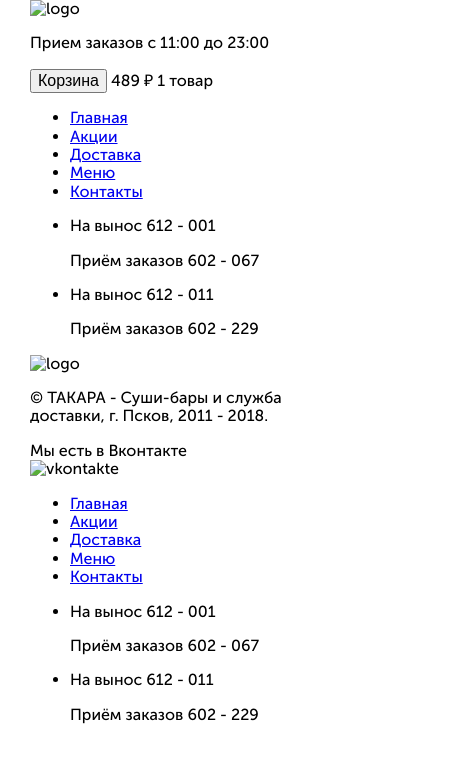
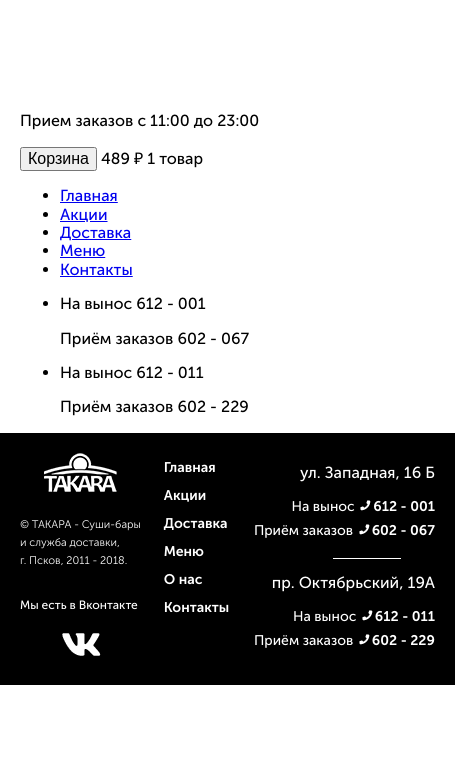
Before and after one commit to Skaper777/takara, a website: page index.html in a window 390 px wide. Shown: the whole page, 455 px wide, since content can reach past the window. Drawn offline with Linux system fonts and the light colour scheme; files whose address does not match are found by name.

Commit message:
foooteer

```diff
--- a/index.html
+++ b/index.html
@@ -1,11 +1,13 @@
 <!DOCTYPE html>
 <html>
+
 <head>
   <meta charset="utf-8">
   <meta name="viewport" content="width=device-width,initial-scale=1">
   <link rel="stylesheet" href="css/style.min.css">
   <title>Takara</title>
 </head>
+
 <body class="page">
   <header class="page-header">
     <div class="page-header__wrapper wrapper">
@@ -94,17 +96,20 @@
   <footer class="page-footer">
     <div class="page-footer__wrapper wrapper">
       <div class="page-footer__left">
-                <div class="page-footer__logo">
-                    <img class="page-footer__logo-img" src="footer-logo.png" alt="logo">
-                </div>
+        <a href="index.html" class="page-footer__logo">
+          <picture>
+            <source media="(max-width: 750px)" srcset="img/footer/logo-mobile.png">
+            <img class="page-footer__logo-img" src="img/footer/logo.png" alt="logo" width="116px">
+          </picture>
+        </a>
         <p class="page-footer__left-copyright">
-                    © ТАКАРА - Суши-бары и служба доставки, г. Псков, 2011 - 2018.
+          © ТАКАРА - Суши-бары и служба доставки,<br> г. Псков, 2011 - 2018.
         </p>
         <div class="page-footer__left-social">
           <span class="page-footer__left-span">Мы есть в Вконтакте</span>
-                    <div class="page-footer__left-vk">
-                        <img class="page-footer__left-vk-img" src="vk.png" alt="vkontakte">
-                    </div>
+          <a href="https://vk.com/takara.pskov" class="page-footer__left-vk">
+            <img class="page-footer__left-vk-img" src="img/footer/vk.png" alt="vkontakte">
+          </a>
         </div>
       </div>
       <nav class="page-footer__nav">
@@ -121,6 +126,9 @@
           <li class="page-footer__nav-item">
             <a class="page-footer__nav-link" href="menu.html">Меню</a>
           </li>
+          <li class="page-footer__nav-item hidden-item">
+            <a class="page-footer__nav-link" href="about.html">О нас</a>
+          </li>
           <li class="page-footer__nav-item">
             <a class="page-footer__nav-link" href="contacts.html">Контакты</a>
           </li>
@@ -129,26 +137,31 @@
       <div class="page-footer__contacts footer-contacts">
         <ul class="footer-contacts__list">
           <li class="footer-contacts__item">
-                        <p class="footer-contacts__item-title"></p>
+            <p class="footer-contacts__item-title">ул. Западная, 16 Б</p>
+            <div class="footer-contacts__item-txt">
               <p class="footer-contacts__item-delivery">На вынос
-                            <span class="footer-contacts__item-delivery-tel">612 - 001</span>
+                <a href="tel:612-001" class="footer-contacts__item-delivery-tel">612 - 001
+              </a></p>
+              <p class="footer-contacts__item-orders">Приём заказов
+                <a href="tel:602-067" class="footer-contacts__item-orders-tel">602 - 067</a>
+              </p>
+            </div>
+          </li>
+          <li class="footer-contacts__item">
+            <p class="footer-contacts__item-title">пр. Октябрьский, 19А</p>
+            <div class="footer-contacts__item-txt">
+              <p class="footer-contacts__item-delivery">На вынос
+                <a href="tel:612-011" class="footer-contacts__item-delivery-tel">612 - 011</a>
               </p>
               <p class="footer-contacts__item-orders">Приём заказов
-                            <span class="footer-contacts__item-orders-tel">602 - 067</span>
+                <a href="tel:602-229" class="footer-contacts__item-orders-tel">602 - 229</a>
               </p>
-                    </li>
-                    <li class="footer-contacts__item">
-                        <p class="footer-contacts__item-title"></p>
-                        <p class="footer-contacts__item-delivery">На вынос
-                            <span class="footer-contacts__item-delivery-tel">612 - 011</span>
-                        </p>
-                        <p class="footer-contacts__item-orders">Приём заказов
-                            <span class="footer-contacts__item-orders-tel">602 - 229</span>
-                        </p>
+            </div>
           </li>
         </ul>
       </div>
     </div>
   </footer>
 </body>
+
 </html>
--- /dev/null
+++ b/less/blocks/footer-contacts.less
@@ -0,0 +1,81 @@
+.footer-contacts__list {
+  display: flex;
+  position: relative;
+  flex-direction: column;
+  width: 230px;
+  margin: 0;
+
+  @media (max-width: @tablet) {
+    width: 192px;
+
+    &::before {
+      content: "";
+      position: absolute;
+      top: 125px;
+      left: 90px;
+      width: 68px;
+      height: 1px;
+      background: white;
+    }
+  }
+}
+
+.footer-contacts__item {
+  margin-top: 35px;
+  text-align: end;
+
+  @media (max-width: @tablet) {
+    margin-top: 25px;
+  }
+}
+
+.footer-contacts__item-title {
+  display: inline;
+  font-size: 18px;
+  line-height: 30px;
+  font-weight: 500;
+  box-shadow: inset 0 -1px currentColor;
+
+  @media (max-width: @tablet) {
+    font-size: 16px;
+    box-shadow: none;
+  }
+}
+
+.footer-contacts__item-txt {
+  line-height: 24px;
+  margin-top: 12px;
+
+  @media (max-width: @tablet) {
+    font-size: 14px;
+    margin-top: 7px;
+  }
+}
+
+.footer-contacts__item-delivery-tel,
+.footer-contacts__item-orders-tel {
+  position: relative;
+  padding-left: 30px;
+  font-weight: 700;
+  transition: 0.3s;
+
+  @media (max-width: @tablet) {
+    padding-left: 15px;
+  }
+
+  &:hover,
+  &:active,
+  &:focus {
+    color: @red;
+  }
+
+  &::before {
+    content: url(../img/footer/tel.png);
+    position: absolute;
+    left: 10px;
+
+    @media (max-width: @tablet) {
+      left: 2px;
+    }
+  }
+}
--- a/less/blocks/page-footer.less
+++ b/less/blocks/page-footer.less
@@ -0,0 +1,131 @@
+.page-footer {
+  background-color: black;
+  color: white;
+
+  a {
+    text-decoration: none;
+    color: white;
+  }
+
+  ul {
+    list-style: none;
+    padding: 0;
+  }
+
+  p {
+    margin: 0;
+  }
+}
+
+.page-footer__wrapper {
+  display: flex;
+  justify-content: space-between;
+}
+
+.page-footer__left {
+  width: 200px;
+
+  br {
+    display: none;
+  }
+
+  @media (max-width: @tablet) {
+    width: 130px;
+
+    br {
+      display: inline;
+    }
+  }
+}
+
+.page-footer__logo {
+  display: block;
+  padding: 20px 0;
+  margin-left: 27px;
+
+  @media (max-width: @tablet) {
+    margin-left: 24px;
+  }
+
+  img {
+    @media (max-width: @tablet) {
+      width: 73px;
+    }
+  }
+}
+
+.page-footer__left-copyright {
+  font-size: 12px;
+  line-height: 18px;
+  font-weight: 300;
+
+  @media (max-width: @tablet) {
+    font-size: 11px;
+  }
+}
+
+.page-footer__left-social {
+  margin-top: 20px;
+  margin-bottom: 25px;
+
+  @media (max-width: @tablet) {
+    margin-top: 29px;
+    font-size: 12px;
+  }
+}
+
+.page-footer__left-vk {
+  display: block;
+  margin-top: 20px;
+}
+
+.page-footer__left-vk-img {
+  margin-left: 67px;
+
+  @media (max-width: @tablet) {
+    margin-left: 42px;
+  }
+}
+
+.page-footer__nav-list {
+  display: flex;
+  justify-content: space-between;
+  width: 560px;
+  margin: 0;
+  font-weight: 700;
+  margin-top: 22%;
+
+  .hidden-item {
+    display: none;
+  }
+
+  @media (max-width: @desktop) {
+    flex-direction: column;
+    width: auto;
+    margin-top: 27px;
+
+    .hidden-item {
+      display: block;
+    }
+  }
+}
+
+.page-footer__nav-item {
+  text-align: start;
+  margin-bottom: 12px;
+  font-size: 20px;
+
+  @media (max-width: @tablet) {
+    font-size: 14px;
+  }
+}
+
+.page-footer__nav-link {
+  transition: 0.3s;
+
+  &:hover,
+  &:active,
+  &:focus {
+    color: @red;
+  }
+}
--- a/less/blocks/page.less
+++ b/less/blocks/page.less
@@ -1,4 +1,5 @@
 .page {
     font-family: "MuseoSansCyrl", Arial, sans-serif;
     font-weight: 500;
+    min-width: 455px;
 }
--- a/less/style.less
+++ b/less/style.less
@@ -7,3 +7,4 @@
 @import url(blocks/menu-mobile.less);
 @import url(blocks/header-menu.less);
 @import url(blocks/page-footer.less);
+@import url(blocks/footer-contacts.less);
--- a/less/variables.less
+++ b/less/variables.less
@@ -5,6 +5,7 @@
 
 /* Паддинги */
 @desktop-padding: 0 30px;
+@tablet-padding: 0 20px;
 
 /* Цвета */
 @red: #ff0000;
--- a/less/wrapper.less
+++ b/less/wrapper.less
@@ -2,4 +2,8 @@
     max-width: @desktop-big;
     margin: 0 auto;
     padding: @desktop-padding;
+
+    @media (max-width: @tablet) {
+      padding: @tablet-padding;
+    }
 }
```
Also changed, not shown: css/style.css, css/style.min.css, img/footer/logo-mobile.png (added), img/footer/logo.png (added), img/footer/tel.png (added), img/footer/vk.png (added). Lines whose indentation alone changed are shown as unchanged.
